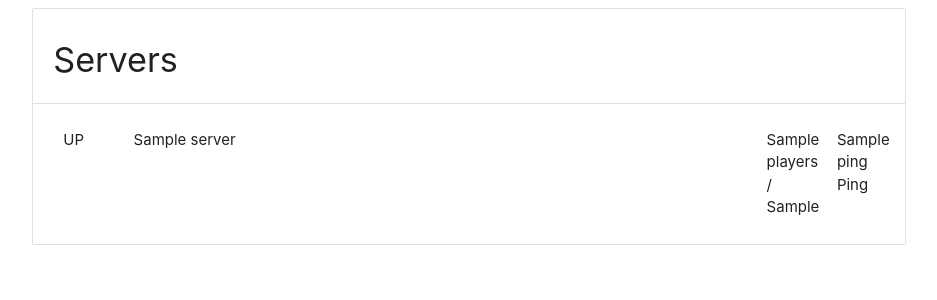
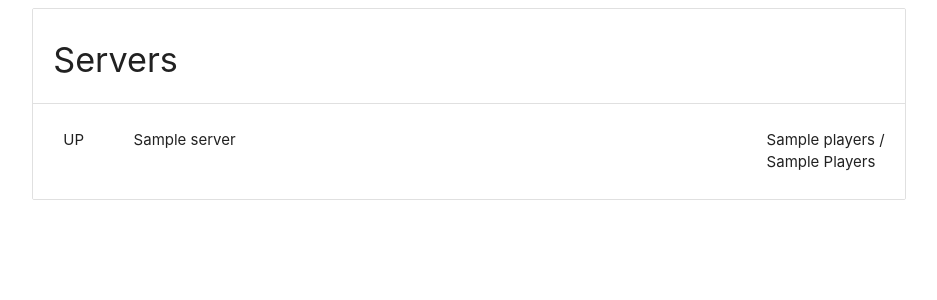
Before and after one commit to thobiasn/steam-server-monitor, a Python web app: template templates/index.jinja2 in a window 1280 px wide. Shown: the top 300 px of the page, without its empty margins (171-1108 px from the left). Run offline with Jinja, Linux system fonts and the light colour scheme; the template is opened without the code that fills it: most values are stand-ins (such as "Sample title", 1, 10 or a date in 2020).

Commit message:
remove ping

```diff
--- a/templates/macros/parts/server_element.jinja2
+++ b/templates/macros/parts/server_element.jinja2
@@ -14,18 +14,11 @@
                 <p>Undefined</p>
             {% endif %}
         </div>
-        <div class="col s1">
+        <div class="col s2">
             {% if server %}
-                <p>{{ server['players'] }} / {{ server['max_players'] }}</p>
+                <p>{{ server['players'] }} / {{ server['max_players'] }} Players</p>
             {% else %}
-                <p>? / ?</p>
-            {% endif %}
-        </div>
-        <div class="col s1">
-            {% if server %}
-                <p>{{ server['ping'] }} Ping</p>
-            {% else %}
-                <p>? Ping</p>
+                <p>? / ? Players</p>
             {% endif %}
         </div>
     </li>
```
Also changed, not shown: utils/steam.py (+0 -14 lines).
